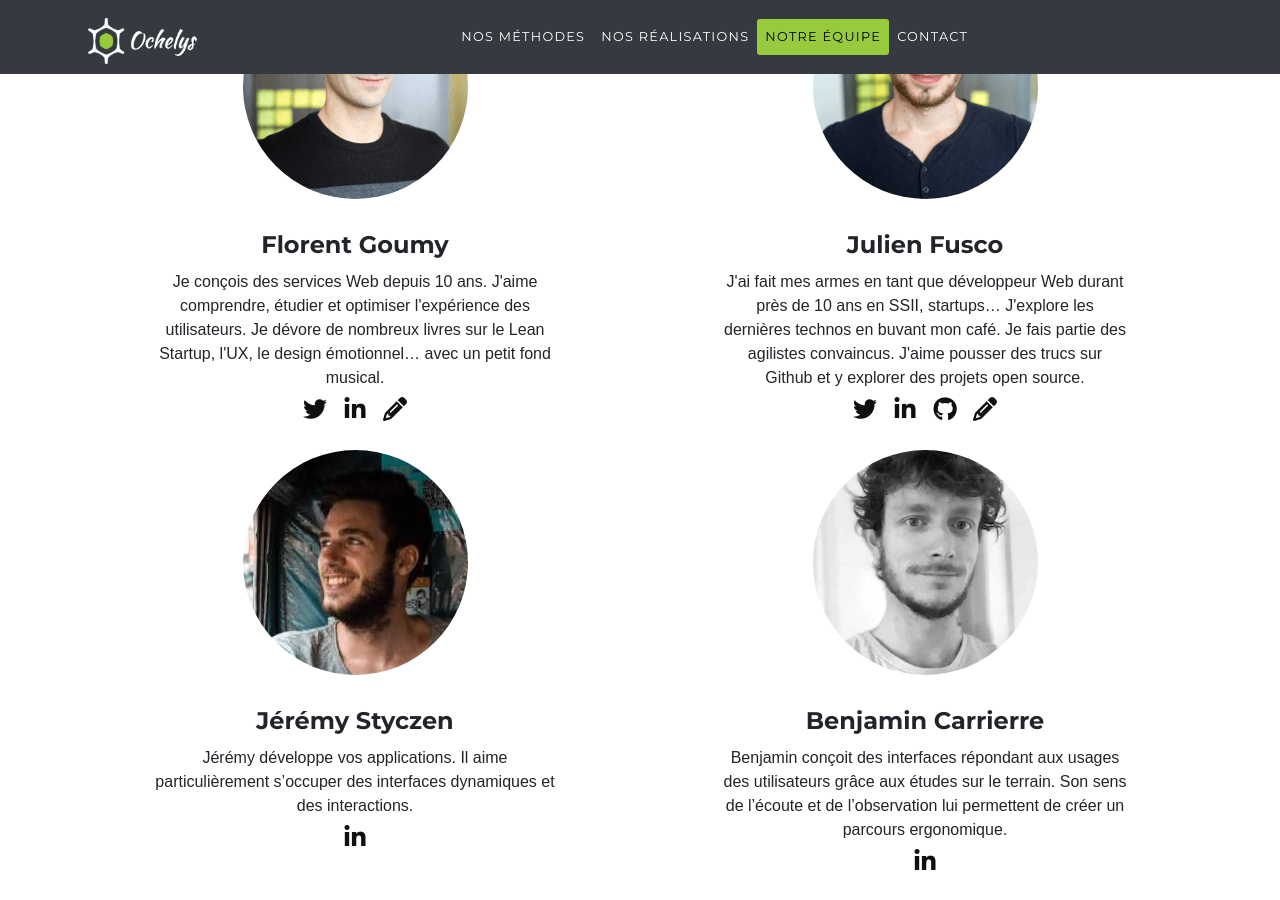
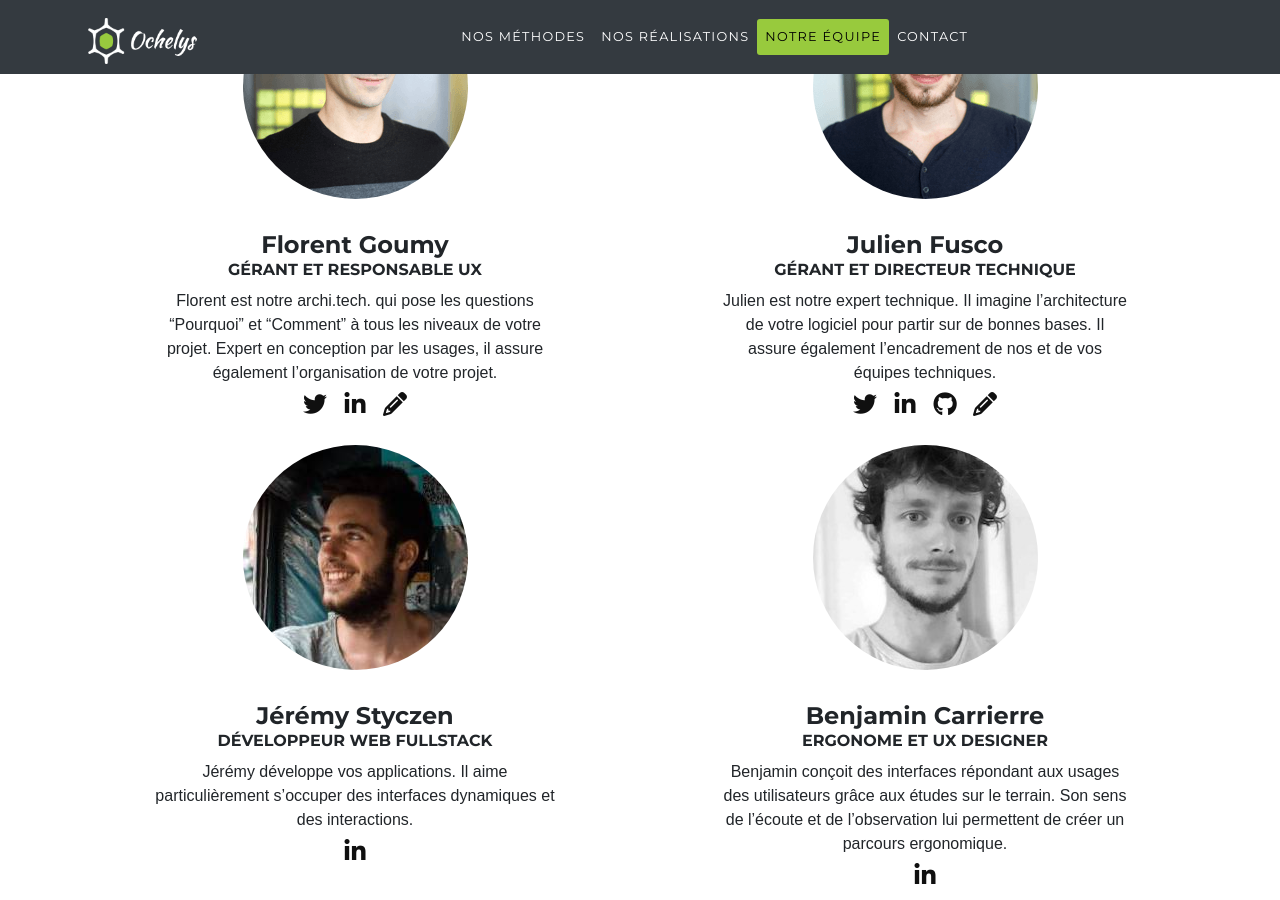
Before and after one commit to Ochelys/ochelys.github.io, a Jekyll site: the page built from index.md, in a window 1280 px wide and 900 px high, scrolled down 4227 px. Built offline with Jekyll 4.4.1, drawn with Linux system fonts in a browser that asks for light colours; nearby versions of some CDN libraries; some web fonts are replaced.

Commit message:
Update the team

```diff
--- a/_layouts/home.html
+++ b/_layouts/home.html
@@ -105,7 +105,8 @@ layout: default
       <div class="col-sm-6 team-member">
         <img src="{{ site.baseurl }}/images/florent.png" alt="Florent Goumy" class="img-fluid rounded-circle">
         <h3 class="h4">Florent Goumy</h3>
-        <p class="bio">Je conçois des services Web depuis 10 ans. J'aime comprendre, étudier et optimiser l'expérience des utilisateurs. Je dévore de nombreux livres sur le Lean Startup, l'UX, le design émotionnel… avec un petit fond musical.</p>
+        <h4 class="h6">gérant et responsable UX</h4>
+        <p class="bio">Florent est notre archi.tech. qui pose les questions “Pourquoi” et “Comment” à tous les niveaux de votre projet. Expert en conception par les usages, il assure également l’organisation de votre projet.</p>
         <ul class="list-inline social-buttons">
           <li><a href="https://twitter.com/FlorentGoumy" title="Florent sur Twitter"><i class="fa fa-twitter"></i><span class="sr-only">Florent sur Twitter</span></a></li>
           <li><a href="https://fr.linkedin.com/in/florentgoumy" title="Florent sur LinkedIn"><i class="fa fa-linkedin"></i><span class="sr-only">Florent sur LinkedIn</span></a></li>
@@ -115,7 +116,8 @@ layout: default
       <div class="col-sm-6 team-member">
         <img src="{{ site.baseurl }}/images/julien.png" alt="Julien Fusco" class="img-fluid rounded-circle">
         <h3 class="h4">Julien Fusco</h3>
-        <p class="bio">J'ai fait mes armes en tant que développeur Web durant près de 10 ans en SSII, startups… J'explore les dernières technos en buvant mon café. Je fais partie des agilistes convaincus. J'aime pousser des trucs sur Github et y explorer des projets open source.</p>
+        <h4 class="h6">gérant et directeur technique</h4>
+        <p class="bio">Julien est notre expert technique. Il imagine l’architecture de votre logiciel pour partir sur de bonnes bases. Il assure également l’encadrement de nos et de vos équipes techniques.</p>
         <ul class="list-inline social-buttons">
           <li><a href="https://twitter.com/PKoin" title="Julien sur Twitter"><i class="fa fa-twitter"></i><span class="sr-only">Julien sur Twitter</span></a></li>
           <li><a href="https://fr.linkedin.com/pub/julien-fusco/b1/81a/218" title="Julien sur LinkedIn"><i class="fa fa-linkedin"></i><span class="sr-only">Julien sur LinkedIn</span></a></li>
@@ -126,6 +128,7 @@ layout: default
       <div class="col-sm-6 team-member">
         <img src="{{ site.baseurl }}/images/jeremy.jpg" alt="Jérémy Styczen" class="img-fluid rounded-circle">
         <h3 class="h4">Jérémy Styczen</h3>
+        <h4 class="h6">développeur web fullstack</h4>
         <p class="bio">Jérémy développe vos applications. Il aime particulièrement s’occuper des interfaces dynamiques et des interactions.</p>
         <ul class="list-inline social-buttons">
           <li><a href="https://www.linkedin.com/in/jeremystyczen/" title="Jérémy sur LinkedIn"><i class="fa fa-linkedin"></i><span class="sr-only">Jérémy sur LinkedIn</span></a></li>
@@ -134,6 +137,7 @@ layout: default
       <div class="col-sm-6 team-member">
         <img src="{{ site.baseurl }}/images/benjamin.jpg" alt="Benjamin Carrierre" class="img-fluid rounded-circle">
         <h3 class="h4">Benjamin Carrierre</h3>
+        <h4 class="h6">ergonome et UX Designer</h4>
         <p class="bio">Benjamin conçoit des interfaces répondant aux usages des utilisateurs grâce aux études sur le terrain. Son sens de l’écoute et de l’observation lui permettent de créer un parcours ergonomique.</p>
         <ul class="list-inline social-buttons">
           <li><a href="https://www.linkedin.com/in/benjamin-carrierre-b1032525/" title="Benjamin sur LinkedIn"><i class="fa fa-linkedin"></i><span class="sr-only">Benjamin sur LinkedIn</span></a></li>
```
